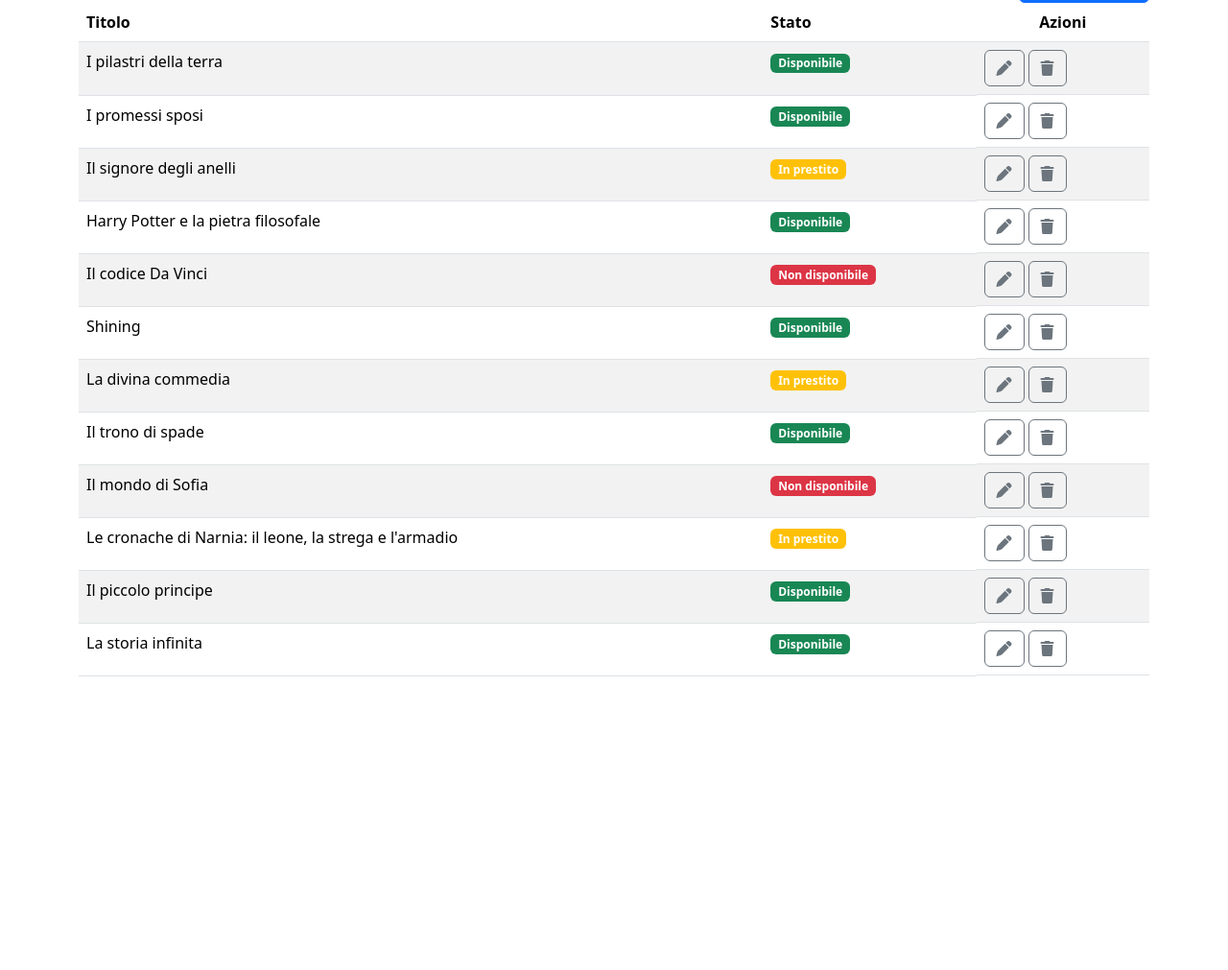
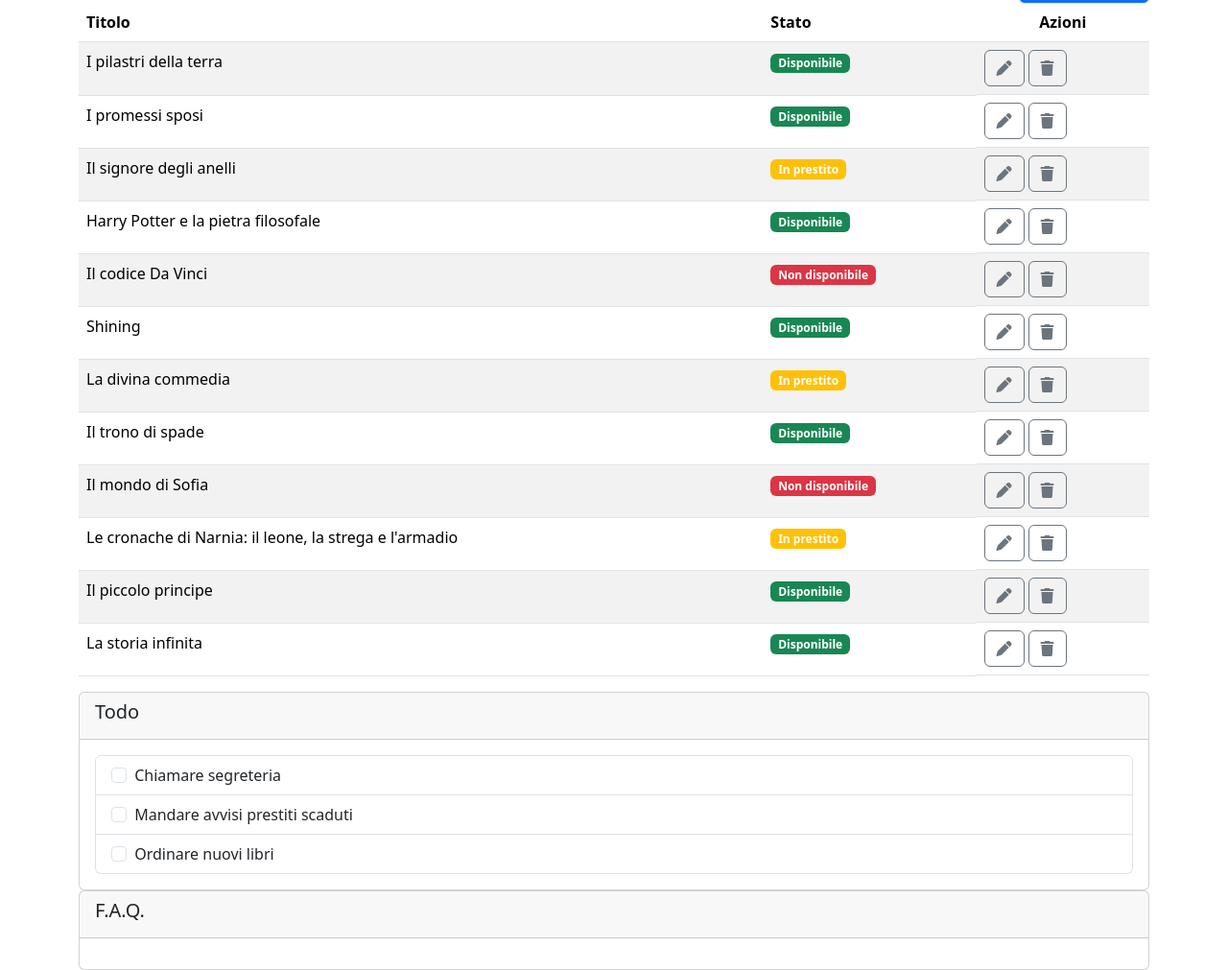
Before and after one commit to danielemurgioni/html-css-bootstrap-dashboard, a plain HTML site: page index.html in a window 1280 px wide. Shown: the part 153-1164 px from the top of the page at 96% size. Before the commit the page ends 874 px from the top, so only its background shows below. Drawn offline with nearby package versions, Linux system fonts and the light colour scheme.

Commit message:
[UPD] Done checkbox

```diff
--- a/index.html
+++ b/index.html
@@ -47,6 +47,9 @@
     </header>
     <main class="mt-4">
         <div class="container">
+            <!-- book-list -->
+            <div class="row">
+                <div class="col-12">
                     <div class="d-flex justify-content-between">
                         <h1>Catalogo Libri</h1>
                         <button class="btn btn-primary" type="submit">Aggiungi Libro</button>
@@ -171,6 +174,43 @@
                         </tbody>
                     </table>
                 </div>
+            </div>
+            <!-- todo and F.A.Q -->
+            <div class="row">
+                <div class="col-12">
+                    <div class="card">
+                        <div class="card-header">
+                            <h5 class="card-title">Todo</h5>
+                        </div>
+                        <div class="card-body">
+                            <ul class="list-group">
+                                <li class="list-group-item">
+                                    <input class="form-check-input me-1" type="checkbox" value="" id="firstCheckbox">
+                                    <label class="form-check-label" for="firstCheckbox">Chiamare segreteria</label>
+                                </li>
+                                <li class="list-group-item">
+                                    <input class="form-check-input me-1" type="checkbox" value="" id="secondCheckbox">
+                                    <label class="form-check-label" for="secondCheckbox">Mandare avvisi prestiti scaduti</label>
+                                </li>
+                                <li class="list-group-item">
+                                    <input class="form-check-input me-1" type="checkbox" value="" id="thirdCheckbox">
+                                    <label class="form-check-label" for="thirdCheckbox">Ordinare nuovi libri</label>
+                                </li>
+                            </ul>
+                        </div>
+                    </div>
+                </div>
+                <div class="col-12">
+                    <div class="card">
+                        <div class="card-header">
+                            <h5 class="card-title">F.A.Q.</h5>
+                        </div>
+                        <div class="card-body">
+                        </div>
+                    </div>
+                </div>
+            </div>
+        </div>
     </main>
 </body>
 </html>
```
Lines whose indentation alone changed are shown as unchanged.
